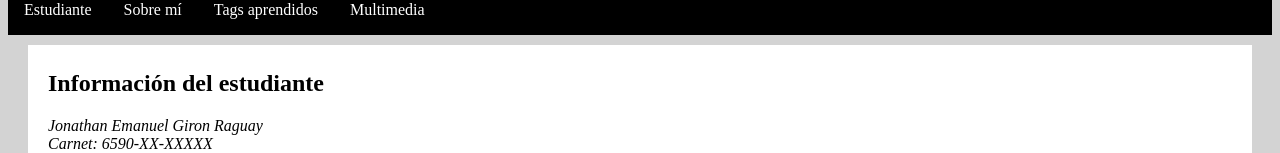
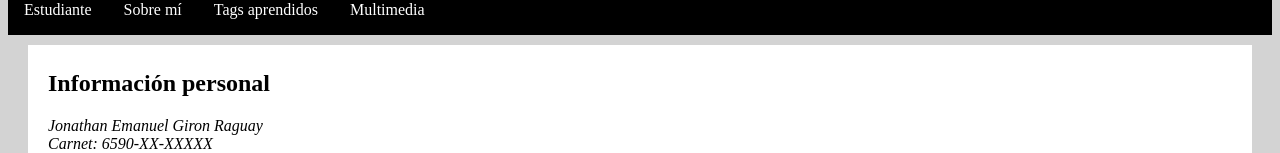
Before and after one commit to jegironDev/jegirondev.github.io, a plain HTML site: page index.html in a window 1280 px wide. Shown: the part 491-644 px from the top of the page. Drawn offline with Linux system fonts and the light colour scheme.

Commit message:
Prueba de actualización

```diff
--- a/index.html
+++ b/index.html
@@ -30,7 +30,7 @@
   <div style="padding: 10px 20px;">
 
     <section id="estudiante" style="background-color: white; padding: 5px 20px;">
-      <h2>Información del estudiante</h2>
+      <h2>Información personal</h2>
       <address>
         Jonathan Emanuel Giron Raguay<br>
         Carnet: 6590-XX-XXXXX<br>
```
